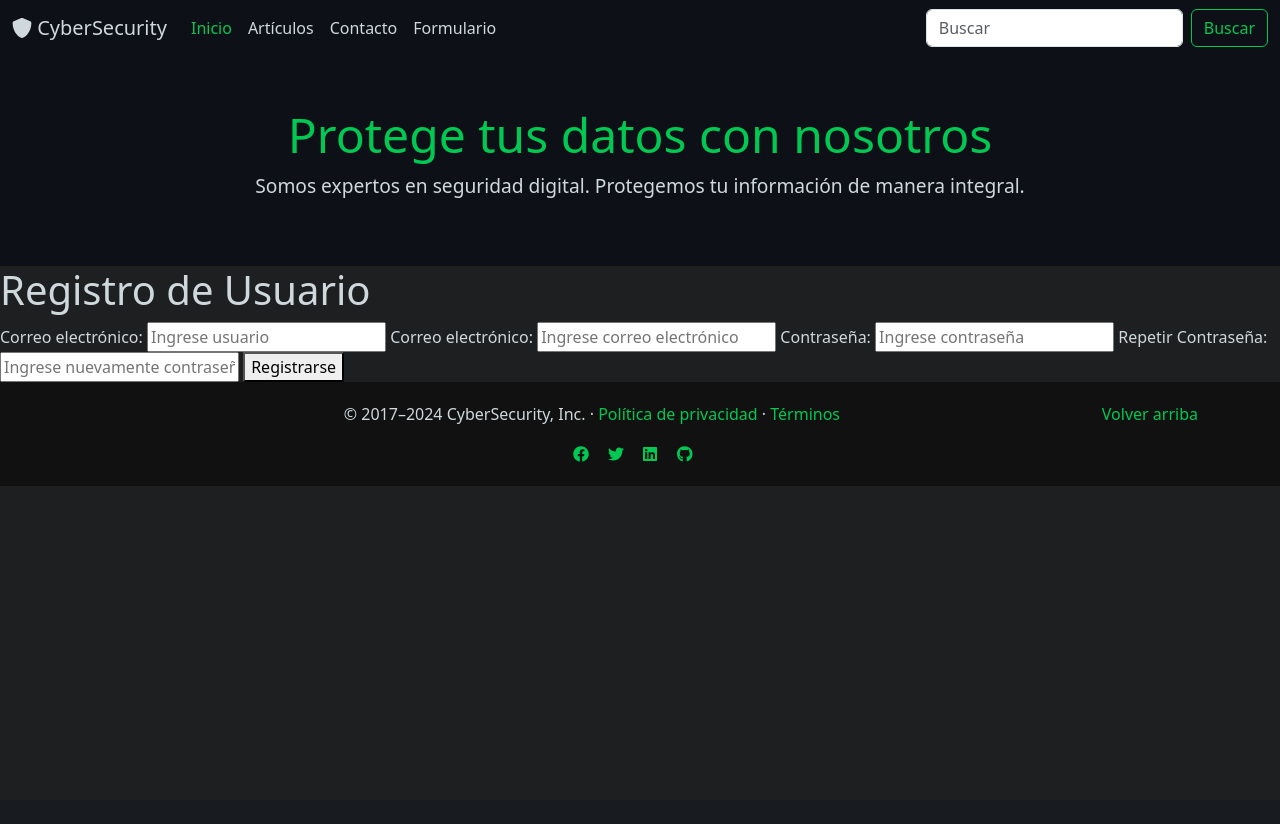
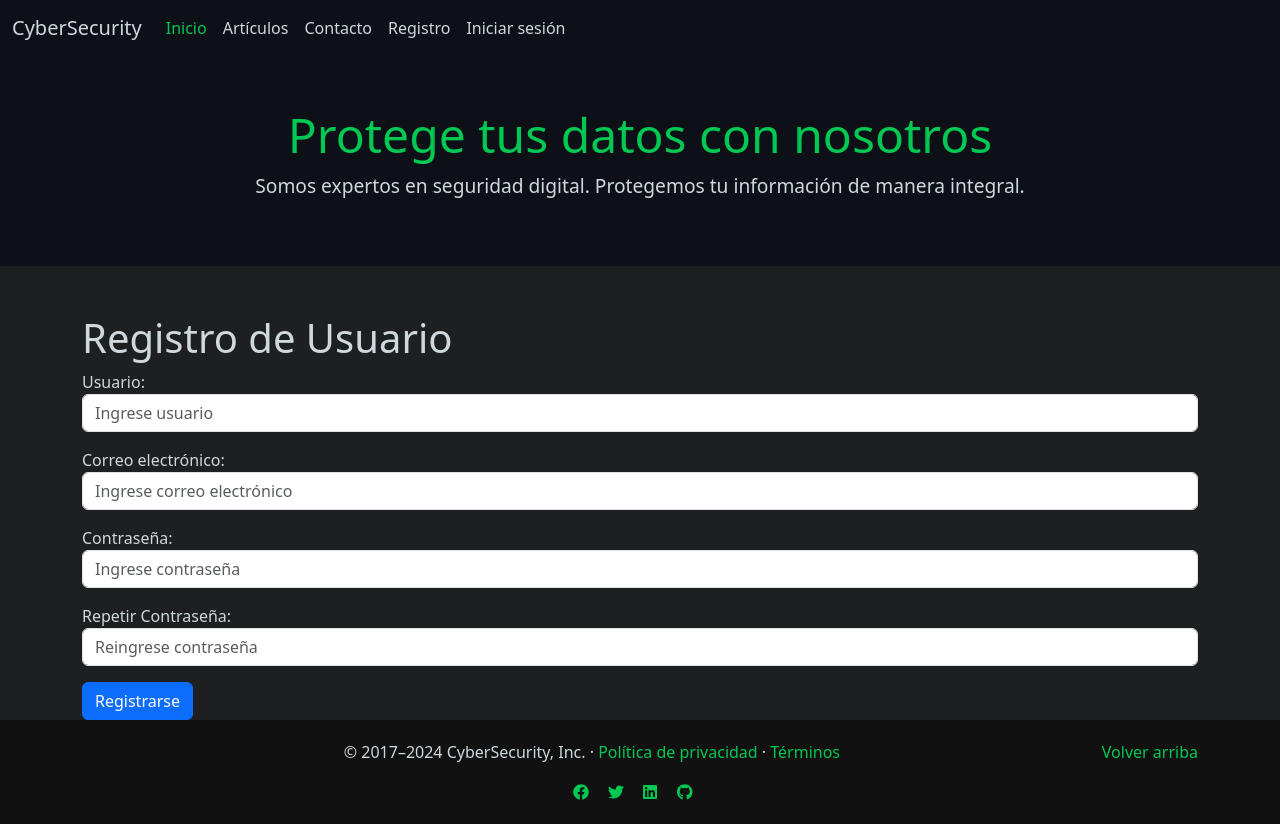
Before and after one commit to robertocolman/djangocyberseguridad, a Django app: template templates/auth/registro.html in a window 1280 px wide. Before the commit the page ends 486 px from the top, so only its background shows below. Run offline with Django 3.2, Linux system fonts and the light colour scheme; the template is opened without the code that fills it, so the values that code supplies are empty.

Commit message:
agregado funciones

```diff
--- a/apps/blog/views.py
+++ b/apps/blog/views.py
@@ -5,6 +5,8 @@ from django.http.response import Http404
 from django.shortcuts import render
 from django.utils import timezone
 from .models import Post, Comentario
+from django.contrib.auth import views as auth_views
+
 
 # Create your views here.
 def index(request):
@@ -19,6 +21,9 @@ def contacto(request):
 
 def formulario(request):
     return render(request, 'formulario.html')
+
+class Login(auth_views.LoginView):
+    template_name = "auth/login.html"
 
 def lista_posts(request):
     #posts = Post.objects.filter(fecha_publicacion=timezone.now()).order_by('fecha_publicacion')
--- a/apps/blog_auth/urls.py
+++ b/apps/blog_auth/urls.py
@@ -6,7 +6,7 @@ app_name = 'apps.blog_auth'
 
 urlpatterns = [
     path('registro',SignUpView.as_view(), name='registro'),
-    path('login', auth_views.LoginView.as_view(), name='login'),
-    path('registrocompletado', TemplateView.as_view(template_name ='auth/registrocompleto.html'), name='registrocompleto')
+    path('login', TemplateView.as_view(template_name='auth/login.html'), name='login'),
+    path('registrocompletado', TemplateView.as_view(template_name='auth/registrocompleto.html'), name='registrocompleto')
     #path('login', login_view, name='login')
 ]
--- a/apps/blog_auth/views.py
+++ b/apps/blog_auth/views.py
@@ -15,7 +15,7 @@ class SignUpView(FormView):
     '''Vista que retorna el formulario de Registro de Usuario'''
     template_name = "auth/registro.html"
     form_class = SignUpForm
-    success_url = reverse_lazy('apps.blog_auth:login')
+    success_url = reverse_lazy('apps.blog_auth:registrocompleto')
 
     def form_valid(self, form):
         form.save()
--- a/templates/auth/registro.html
+++ b/templates/auth/registro.html
@@ -1,36 +1,49 @@
 {% extends "base.html" %}
 {% block contenido %}
-<form action="{% url 'blog_auth:registro'%}" method="POST">
+<div class="container mt-5">
+    <form action="{% url 'apps.blog_auth:registro' %}" method="POST">
         {% csrf_token %}
         <h1>Registro de Usuario</h1>
-    <label for="username"> Correo electrónico:</label>
-    <input type="text" name="username" id="userame" placeholder="Ingrese usuario">
-    <label for="email"> Correo electrónico:</label>
-    <input type="email" name="email" id="user-email" placeholder="Ingrese correo electrónico">
-    <label for="password1"> Contraseña:</label>
-    <input type="password" name="password1" id="password1" placeholder="Ingrese contraseña">
-    <label for="password2"> Repetir Contraseña:</label>
-    <input type="password2" name="password2" id="password2" placeholder="Ingrese nuevamente contraseña">
 
-    <button type="submit"> Registrarse</button>
+        <div class="mb-3">
+            <label for="id_username">Usuario:</label>
+            <input type="text" name="username" id="id_username" class="form-control" placeholder="Ingrese usuario">
+        </div>
+
+        <div class="mb-3">
+            <label for="id_email">Correo electrónico:</label>
+            <input type="email" name="email" id="id_email" class="form-control" placeholder="Ingrese correo electrónico">
+        </div>
+
+        <div class="mb-3">
+            <label for="id_password1">Contraseña:</label>
+            <input type="password" name="password1" id="id_password1" class="form-control" placeholder="Ingrese contraseña">
+        </div>
+
+        <div class="mb-3">
+            <label for="id_password2">Repetir Contraseña:</label>
+            <input type="password" name="password2" id="id_password2" class="form-control" placeholder="Reingrese contraseña">
+        </div>
+
+        <button type="submit" class="btn btn-primary">Registrarse</button>
 
         {% if form.errors %}
+            <!-- Mostrar los errores asociados a los campos del formulario -->
             {% for field in form %}
-            {% for error in field.error %}
+                {% for error in field.errors %}
                     <div class="alert alert-danger">
-                    <strong>{{ error | escape }}</strong>
+                        <strong>{{ error }}</strong>
                     </div>
                 {% endfor %}
             {% endfor %}
 
+            <!-- Mostrar los errores no relacionados con campos específicos -->
             {% for error in form.non_field_errors %}
                 <div class="alert alert-danger">
-                <strong>{{ error | escape }}</strong>
+                    <strong>{{ error }}</strong>
                 </div>
             {% endfor %}
         {% endif %}
-
-
     </form>
-
+</div>
 {% endblock %}
--- a/templates/base.html
+++ b/templates/base.html
@@ -82,9 +82,7 @@
     <header>
       <nav class="navbar navbar-expand-lg navbar-dark">
         <div class="container-fluid">
-              <a class="navbar-brand" href="{% url 'blog:index' %}">
-                <i class="fas fa-shield-alt"></i> CyberSecurity
-              </a>
+            <a class="navbar-brand" href="{% url 'blog:index' %}">CyberSecurity</a>
             <button class="navbar-toggler" type="button" data-bs-toggle="collapse" data-bs-target="#navbarSupportedContent" aria-controls="navbarSupportedContent" aria-expanded="false" aria-label="Toggle navigation">
                 <span class="navbar-toggler-icon"></span>
             </button>
@@ -100,13 +98,12 @@
                         <a class="nav-link" href="{% url 'blog:contacto' %}">Contacto</a>
                     </li>
                     <li class="nav-item">
-                    <a class="nav-link" href="{% url 'blog:formulario' %}">Formulario</a>
+                        <a class="nav-link" href="{% url 'apps.blog_auth:registro' %}">Registro</a> <!-- Enlace de registro -->
+                    </li>
+                    <li class="nav-item">
+                        <a class="nav-link" href="{% url 'apps.blog_auth:login' %}">Iniciar sesión</a> <!-- Enlace de login -->
                     </li>
                 </ul>
-                <form class="d-flex" role="search">
-                  <input class="form-control me-2" type="search" placeholder="Buscar" aria-label="Search">
-                  <button class="btn btn-outline-success" type="submit">Buscar</button>
-                </form>
             </div>
         </div>
       </nav>
```
Also changed, not shown: templates/auth/login.html (+20 -13 lines), templates/auth/registrocompleto.html (+9 -7 lines). Lines whose indentation alone changed are shown as unchanged.
